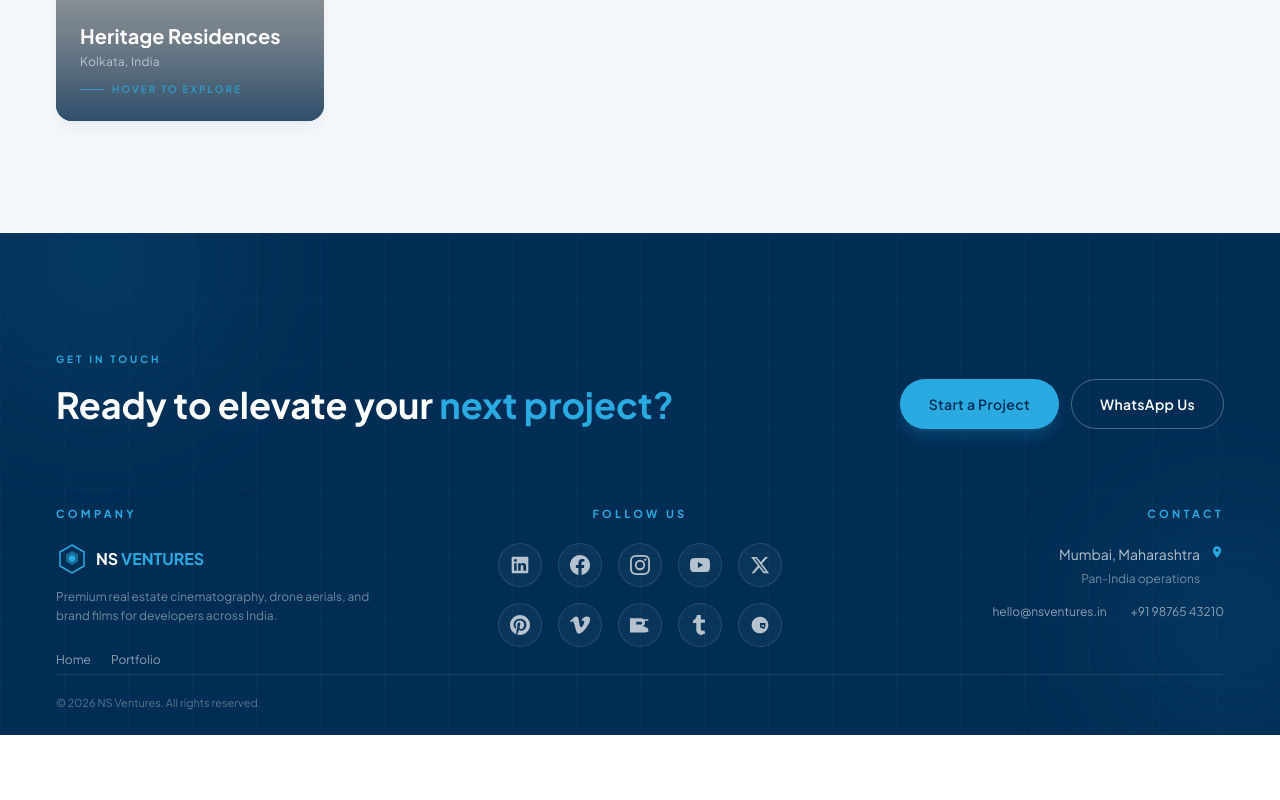
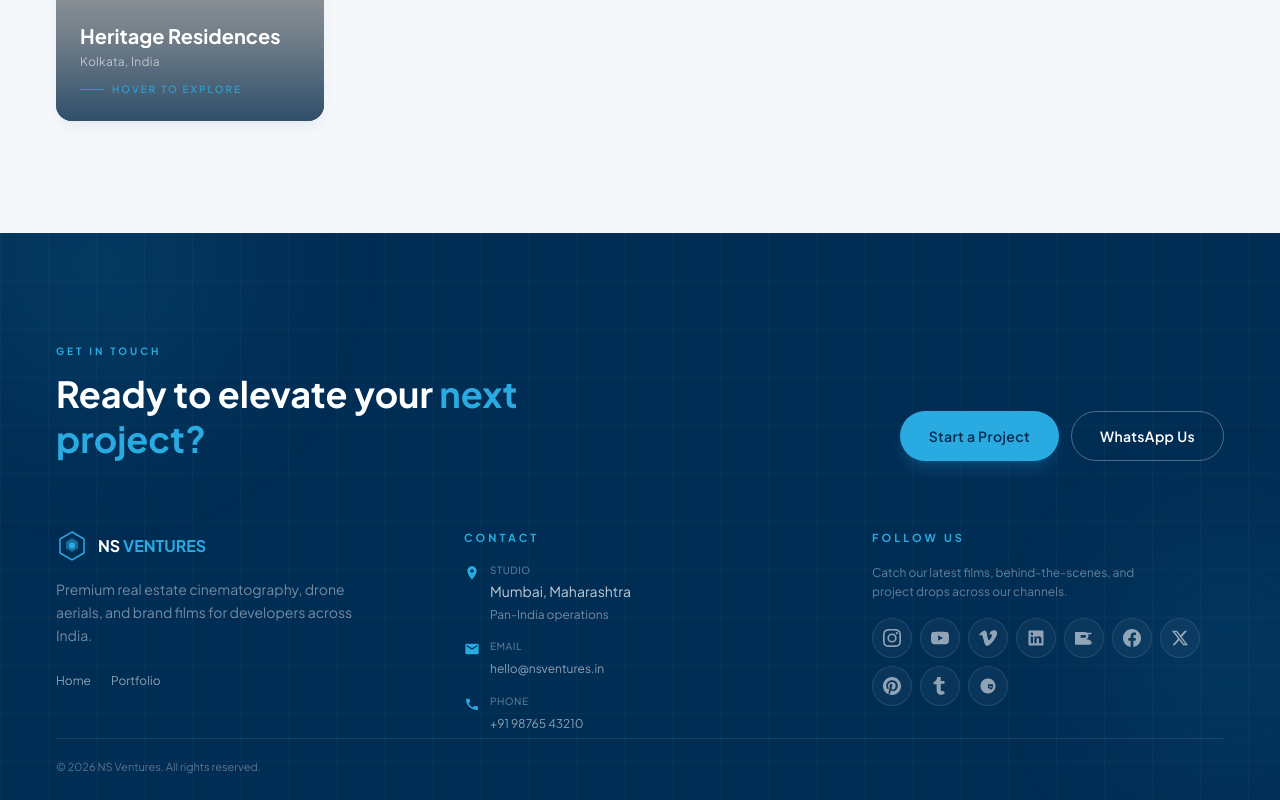
Before and after one commit to anmolns/nsv-portfolio, a React (Vite) app: page / in a window 1280 px wide. Shown: the part 2515-3315 px from the top of the page. Before the commit the page ends 3250 px from the top, so only its background shows below. Built offline with nearby package versions, Linux system fonts and the light colour scheme; grey boxes are pictures that could not be loaded.

Commit message:
Update social media links in Footer component: replaced LinkedIn with Instagram, Facebook with YouTube, Instagram with Vimeo, and added Behance. Adjusted SVG icons for new links.

```diff
--- a/src/components/layout/Footer.tsx
+++ b/src/components/layout/Footer.tsx
@@ -1,5 +1,4 @@
 import { useEffect, useRef, useState, type ReactNode } from 'react'
-import { motion } from 'framer-motion'
 import gsap from 'gsap'
 import { ScrollTrigger } from 'gsap/ScrollTrigger'
 import { MagneticButton } from '../ui/Motion'
@@ -16,28 +15,10 @@ const navLinks = [
 
 const socialLinks = [
   {
-    label: 'LinkedIn',
-    href: 'https://linkedin.com/company/nsventures',
-    icon: (
-      <svg width="20" height="20" viewBox="0 0 24 24" fill="currentColor" aria-hidden>
-        <path d="M20.5 2h-17A1.5 1.5 0 002 3.5v17A1.5 1.5 0 003.5 22h17a1.5 1.5 0 001.5-1.5v-17A1.5 1.5 0 0020.5 2zM8 19H5v-9h3zM6.5 8.25A1.75 1.75 0 118.3 6.5a1.78 1.78 0 01-1.8 1.75zM19 19h-3v-4.6c0-1.1-.02-2.5-1.5-2.5-1.5 0-1.7 1.2-1.7 2.4V19h-3v-9h2.9v1.2h.04a3.2 3.2 0 012.9-1.6c3.1 0 3.7 2 3.7 4.6V19z" />
-      </svg>
-    ),
-  },
-  {
-    label: 'Facebook',
-    href: 'https://facebook.com/nsventures',
-    icon: (
-      <svg width="20" height="20" viewBox="0 0 24 24" fill="currentColor" aria-hidden>
-        <path d="M24 12.073C24 5.405 18.627 0 12 0S0 5.405 0 12.073C0 18.1 4.388 23.094 10.125 24v-8.437H7.078v-3.49h3.047V9.43c0-3.007 1.792-4.669 4.533-4.669 1.312 0 2.686.235 2.686.235v2.953H15.83c-1.491 0-1.956.925-1.956 1.874v2.25h3.328l-.532 3.49h-2.796V24C19.612 23.094 24 18.1 24 12.073z" />
-      </svg>
-    ),
-  },
-  {
     label: 'Instagram',
     href: 'https://instagram.com/nsventures',
     icon: (
-      <svg width="20" height="20" viewBox="0 0 24 24" fill="currentColor" aria-hidden>
+      <svg width="18" height="18" viewBox="0 0 24 24" fill="currentColor" aria-hidden>
         <path d="M12 2.163c3.204 0 3.584.012 4.85.07 3.252.148 4.771 1.691 4.919 4.919.058 1.265.069 1.645.069 4.849 0 3.205-.012 3.584-.069 4.849-.149 3.225-1.664 4.771-4.919 4.919-1.266.058-1.644.07-4.85.07-3.204 0-3.584-.012-4.849-.07-3.26-.149-4.771-1.699-4.919-4.92-.058-1.265-.07-1.644-.07-4.849 0-3.204.013-3.583.07-4.849.149-3.227 1.664-4.771 4.919-4.919 1.266-.057 1.645-.069 4.849-.069zM12 0C8.741 0 8.333.014 7.053.072 2.695.272.273 2.69.073 7.052.014 8.333 0 8.741 0 12c0 3.259.014 3.668.072 4.948.2 4.358 2.618 6.78 6.98 6.98C8.333 23.986 8.741 24 12 24c3.259 0 3.668-.014 4.948-.072 4.354-.2 6.782-2.618 6.979-6.98.059-1.28.073-1.689.073-4.948 0-3.259-.014-3.667-.072-4.947-.196-4.354-2.617-6.78-6.979-6.98C15.668.014 15.259 0 12 0zm0 5.838a6.162 6.162 0 100 12.324 6.162 6.162 0 000-12.324zM12 16a4 4 0 110-8 4 4 0 010 8zm6.406-11.845a1.44 1.44 0 100 2.881 1.44 1.44 0 000-2.881z" />
       </svg>
     ),
@@ -46,8 +27,44 @@ const socialLinks = [
     label: 'YouTube',
     href: 'https://youtube.com/@nsventures',
     icon: (
-      <svg width="20" height="20" viewBox="0 0 24 24" fill="currentColor" aria-hidden>
+      <svg width="18" height="18" viewBox="0 0 24 24" fill="currentColor" aria-hidden>
         <path d="M23.498 6.186a3.016 3.016 0 00-2.122-2.136C19.505 3.545 12 3.545 12 3.545s-7.505 0-9.377.505A3.017 3.017 0 00.502 6.186C0 8.07 0 12 0 12s0 3.93.502 5.814a3.016 3.016 0 002.122 2.136c1.871.505 9.376.505 9.376.505s7.505 0 9.377-.505a3.015 3.015 0 002.122-2.136C24 15.93 24 12 24 12s0-3.93-.502-5.814zM9.545 15.568V8.432L15.818 12l-6.273 3.568z" />
+      </svg>
+    ),
+  },
+  {
+    label: 'Vimeo',
+    href: 'https://vimeo.com/nsventures',
+    icon: (
+      <svg width="18" height="18" viewBox="0 0 24 24" fill="currentColor" aria-hidden>
+        <path d="M23.977 6.416c-.105 2.338-1.739 5.543-4.894 9.609-3.268 4.247-6.026 6.37-8.29 6.37-1.409 0-2.578-1.294-3.553-3.881L5.322 11.4C4.603 8.816 3.834 7.522 3.01 7.522c-.179 0-.806.378-1.881 1.132L0 7.197c1.185-1.044 2.351-2.084 3.501-3.128C5.08 2.701 6.266 1.984 7.055 1.91c1.867-.18 3.016 1.1 3.447 3.838.466 2.953.789 4.789.971 5.507.539 2.45 1.131 3.674 1.776 3.674.502 0 1.256-.796 2.265-2.385 1.004-1.589 1.54-2.797 1.612-3.628.144-1.371-.395-2.061-1.614-2.061-.574 0-1.167.121-1.777.391 1.186-3.819 3.436-5.673 6.762-5.559 2.473.08 3.778 1.52 3.892 4.294z" />
+      </svg>
+    ),
+  },
+  {
+    label: 'LinkedIn',
+    href: 'https://linkedin.com/company/nsventures',
+    icon: (
+      <svg width="18" height="18" viewBox="0 0 24 24" fill="currentColor" aria-hidden>
+        <path d="M20.5 2h-17A1.5 1.5 0 002 3.5v17A1.5 1.5 0 003.5 22h17a1.5 1.5 0 001.5-1.5v-17A1.5 1.5 0 0020.5 2zM8 19H5v-9h3zM6.5 8.25A1.75 1.75 0 118.3 6.5a1.78 1.78 0 01-1.8 1.75zM19 19h-3v-4.6c0-1.1-.02-2.5-1.5-2.5-1.5 0-1.7 1.2-1.7 2.4V19h-3v-9h2.9v1.2h.04a3.2 3.2 0 012.9-1.6c3.1 0 3.7 2 3.7 4.6V19z" />
+      </svg>
+    ),
+  },
+  {
+    label: 'Behance',
+    href: 'https://behance.net/nsventures',
+    icon: (
+      <svg width="18" height="18" viewBox="0 0 24 24" fill="currentColor" aria-hidden>
+        <path d="M22 7h-7V5h7v2zm1.726 10c-.442 2.391-2.777 4.004-5.726 4.004H0V4h12.837c2.855 0 5.15 1.66 5.15 4.855 0 2.22-1.214 3.942-3.066 4.66C20.94 14.408 22 16.156 22 18.5c0 .933-.274 1.85-.774 2.5zM7.5 11.5h5.5c.966 0 1.75-.784 1.75-1.75S13.966 8 13 8H7.5v3.5zm6 5.5H7.5V14H14c.966 0 1.75.784 1.75 1.75S14.966 17.5 14 17.5z" />
+      </svg>
+    ),
+  },
+  {
+    label: 'Facebook',
+    href: 'https://facebook.com/nsventures',
+    icon: (
+      <svg width="18" height="18" viewBox="0 0 24 24" fill="currentColor" aria-hidden>
+        <path d="M24 12.073C24 5.405 18.627 0 12 0S0 5.405 0 12.073C0 18.1 4.388 23.094 10.125 24v-8.437H7.078v-3.49h3.047V9.43c0-3.007 1.792-4.669 4.533-4.669 1.312 0 2.686.235 2.686.235v2.953H15.83c-1.491 0-1.956.925-1.956 1.874v2.25h3.328l-.532 3.49h-2.796V24C19.612 23.094 24 18.1 24 12.073z" />
       </svg>
     ),
   },
@@ -55,7 +72,7 @@ const socialLinks = [
     label: 'X',
     href: 'https://x.com/nsventures',
     icon: (
-      <svg width="20" height="20" viewBox="0 0 24 24" fill="currentColor" aria-hidden>
+      <svg width="18" height="18" viewBox="0 0 24 24" fill="currentColor" aria-hidden>
         <path d="M18.244 2.25h3.308l-7.227 8.26 8.502 11.24H16.17l-5.214-6.817L4.99 21.75H1.68l7.73-8.835L1.254 2.25H8.08l4.713 6.231zm-1.161 17.52h1.833L7.084 4.126H5.117z" />
       </svg>
     ),
@@ -64,26 +81,8 @@ const socialLinks = [
     label: 'Pinterest',
     href: 'https://pinterest.com/nsventures',
     icon: (
-      <svg width="20" height="20" viewBox="0 0 24 24" fill="currentColor" aria-hidden>
+      <svg width="18" height="18" viewBox="0 0 24 24" fill="currentColor" aria-hidden>
         <path d="M12 0C5.373 0 0 5.372 0 12c0 5.084 3.163 9.426 7.627 11.174-.105-.949-.2-2.405.042-3.441.218-.937 1.407-5.965 1.407-5.965s-.359-.719-.359-1.782c0-1.668.967-2.914 2.171-2.914 1.023 0 1.518.769 1.518 1.69 0 1.029-.655 2.568-.994 3.995-.283 1.194.599 2.169 1.777 2.169 2.133 0 3.772-2.249 3.772-5.495 0-2.873-2.064-4.882-5.012-4.882-3.414 0-5.418 2.561-5.418 5.207 0 1.031.397 2.138.893 2.738a.36.36 0 01.083.345l-.333 1.36c-.053.22-.174.267-.402.161-1.499-.698-2.436-2.889-2.436-4.649 0-3.785 2.75-7.262 7.929-7.262 4.163 0 7.398 2.967 7.398 6.931 0 4.136-2.607 7.464-6.227 7.464-1.216 0-2.359-.631-2.75-1.378l-.748 2.853c-.271 1.043-1.002 2.35-1.492 3.146C9.57 23.812 10.763 24 12 24c6.627 0 12-5.373 12-12 0-6.628-5.373-12-12-12z" />
-      </svg>
-    ),
-  },
-  {
-    label: 'Vimeo',
-    href: 'https://vimeo.com/nsventures',
-    icon: (
-      <svg width="20" height="20" viewBox="0 0 24 24" fill="currentColor" aria-hidden>
-        <path d="M23.977 6.416c-.105 2.338-1.739 5.543-4.894 9.609-3.268 4.247-6.026 6.37-8.29 6.37-1.409 0-2.578-1.294-3.553-3.881L5.322 11.4C4.603 8.816 3.834 7.522 3.01 7.522c-.179 0-.806.378-1.881 1.132L0 7.197c1.185-1.044 2.351-2.084 3.501-3.128C5.08 2.701 6.266 1.984 7.055 1.91c1.867-.18 3.016 1.1 3.447 3.838.466 2.953.789 4.789.971 5.507.539 2.45 1.131 3.674 1.776 3.674.502 0 1.256-.796 2.265-2.385 1.004-1.589 1.54-2.797 1.612-3.628.144-1.371-.395-2.061-1.614-2.061-.574 0-1.167.121-1.777.391 1.186-3.819 3.436-5.673 6.762-5.559 2.473.08 3.778 1.52 3.892 4.294z" />
-      </svg>
-    ),
-  },
-  {
-    label: 'Behance',
-    href: 'https://behance.net/nsventures',
-    icon: (
-      <svg width="20" height="20" viewBox="0 0 24 24" fill="currentColor" aria-hidden>
-        <path d="M22 7h-7V5h7v2zm1.726 10c-.442 2.391-2.777 4.004-5.726 4.004H0V4h12.837c2.855 0 5.15 1.66 5.15 4.855 0 2.22-1.214 3.942-3.066 4.66C20.94 14.408 22 16.156 22 18.5c0 .933-.274 1.85-.774 2.5zM7.5 11.5h5.5c.966 0 1.75-.784 1.75-1.75S13.966 8 13 8H7.5v3.5zm6 5.5H7.5V14H14c.966 0 1.75.784 1.75 1.75S14.966 17.5 14 17.5z" />
       </svg>
     ),
   },
@@ -91,7 +90,7 @@ const socialLinks = [
     label: 'Tumblr',
     href: 'https://tumblr.com/nsventures',
     icon: (
-      <svg width="20" height="20" viewBox="0 0 24 24" fill="currentColor" aria-hidden>
+      <svg width="18" height="18" viewBox="0 0 24 24" fill="currentColor" aria-hidden>
         <path d="M14.563 24c-5.093 0-7.031-3.756-7.031-6.411V9.747H3.506V6.648c3.63-1.313 4.512-4.596 4.71-6.469C8.242 0 9.85 0 9.85 0h3.131v5.337h4.969v3.823h-4.969v7.48c.016 1.001.375 2.371 2.207 2.371h.09c.631-.02 1.486-.205 1.936-.419l1.156 3.425c-.436.636-2.4 1.374-4.156 1.404h-.178l.011.043z" />
       </svg>
     ),
@@ -100,12 +99,12 @@ const socialLinks = [
     label: 'Google',
     href: 'https://g.page/nsventures',
     icon: (
-      <svg width="20" height="20" viewBox="0 0 24 24" fill="currentColor" aria-hidden>
+      <svg width="18" height="18" viewBox="0 0 24 24" fill="currentColor" aria-hidden>
         <path d="M12 2C6.48 2 2 6.48 2 12s4.48 10 10 10 10-4.48 10-10S17.52 2 12 2zm4.64 10.36H12v-2.73h6.5c.09.55.14 1.12.14 1.72 0 2.01-.54 3.9-1.49 5.52L12 14.77v-2.73l4.64 2.68A6.96 6.96 0 0016.64 12.36z" />
       </svg>
     ),
   },
-]
+] as const
 
 function LogoMark({ className }: { className?: string }) {
   return (
@@ -119,17 +118,16 @@ function LogoMark({ className }: { className?: string }) {
 
 function SectionHeading({
   children,
-  align = 'left',
+  className,
 }: {
   children: ReactNode
-  align?: 'left' | 'center' | 'right'
+  className?: string
 }) {
   return (
     <h3
       className={cn(
-        'text-[11px] tracking-[0.3em] uppercase text-cyan font-bold mb-5',
-        align === 'center' && 'text-center w-full',
-        align === 'right' && 'md:text-right',
+        'text-[11px] tracking-[0.28em] uppercase text-cyan font-bold mb-4',
+        className,
       )}
     >
       {children}
@@ -137,53 +135,48 @@ function SectionHeading({
   )
 }
 
-const socialContainer = {
-  hidden: {},
-  visible: {
-    transition: { staggerChildren: 0.06, delayChildren: 0.1 },
-  },
+function ContactItem({
+  icon,
+  label,
+  children,
+}: {
+  icon: ReactNode
+  label: string
+  children: ReactNode
+}) {
+  return (
+    <div className="flex items-start gap-2.5">
+      <span className="text-cyan shrink-0 mt-0.5" aria-hidden>
+        {icon}
+      </span>
+      <div className="min-w-0">
+        <p className="text-[10px] tracking-wider uppercase text-white/35 font-medium mb-0.5">
+          {label}
+        </p>
+        <div className="text-sm text-white/75 font-light leading-relaxed">{children}</div>
+      </div>
+    </div>
+  )
 }
 
-const socialItem = {
-  hidden: { opacity: 0, y: 14, scale: 0.85 },
-  visible: {
-    opacity: 1,
-    y: 0,
-    scale: 1,
-    transition: { duration: 0.45, ease: [0.22, 1, 0.36, 1] as const },
-  },
-}
-
-function SocialGrid() {
+function SocialLinks() {
   return (
-    <motion.div
-      className="grid grid-cols-5 gap-3 sm:gap-4"
-      variants={socialContainer}
-      initial="hidden"
-      whileInView="visible"
-      viewport={{ once: true, margin: '-40px' }}
-    >
+    <div className="flex flex-wrap gap-2">
       {socialLinks.map((social) => (
-        <motion.a
+        <a
           key={social.label}
           href={social.href}
           target="_blank"
           rel="noopener noreferrer"
           aria-label={social.label}
           title={social.label}
-          variants={socialItem}
-          className="group relative flex items-center justify-center w-10 h-10 sm:w-11 sm:h-11 rounded-full border border-white/12 bg-white/[0.04] text-white/70 transition-colors duration-300 hover:border-cyan/50 hover:bg-cyan/10 hover:text-cyan hover:shadow-lg hover:shadow-cyan/20"
-          whileHover={{ scale: 1.12, y: -3 }}
-          whileTap={{ scale: 0.94 }}
+          className="group flex items-center justify-center w-10 h-10 rounded-full border border-white/10 bg-white/[0.04] text-white/55 transition-all duration-300 hover:border-cyan/40 hover:bg-cyan/10 hover:text-cyan hover:shadow-md hover:shadow-cyan/10"
           data-cursor="pointer"
         >
-          <span className="absolute inset-0 rounded-full bg-cyan/20 scale-0 group-hover:scale-100 opacity-0 group-hover:opacity-100 transition-all duration-300 blur-md" />
-          <span className="relative [&_svg]:w-[18px] [&_svg]:h-[18px] sm:[&_svg]:w-5 sm:[&_svg]:h-5">
           {social.icon}
-          </span>
-        </motion.a>
+        </a>
       ))}
-    </motion.div>
+    </div>
   )
 }
 
@@ -224,6 +217,7 @@ export function Footer() {
   const footerRef = useRef<HTMLElement>(null)
   const ctaRef = useRef<HTMLDivElement>(null)
   const gridRef = useRef<HTMLDivElement>(null)
+  const wordmarkRef = useRef<HTMLDivElement>(null)
   const lineRef = useRef<HTMLDivElement>(null)
   const reducedMotion = usePrefersReducedMotion()
 
@@ -262,6 +256,24 @@ export function Footer() {
             scrollTrigger: {
               trigger: gridRef.current,
               start: 'top 90%',
+              once: true,
+            },
+          },
+        )
+      }
+
+      if (wordmarkRef.current) {
+        gsap.fromTo(
+          wordmarkRef.current,
+          { opacity: 0, scale: 0.96 },
+          {
+            opacity: 1,
+            scale: 1,
+            duration: 1.1,
+            ease: 'power3.out',
+            scrollTrigger: {
+              trigger: footer,
+              start: 'top 85%',
               once: true,
             },
           },
@@ -319,24 +331,35 @@ export function Footer() {
       <div className="footer-glow-2 pointer-events-none absolute top-1/2 -right-20 w-[240px] h-[240px] rounded-full bg-cyan/8 blur-[70px]" />
 
       <div
-        className="pointer-events-none absolute inset-0 opacity-[0.04]"
+        className="pointer-events-none absolute inset-0 opacity-[0.055]"
         style={{
           backgroundImage:
             'linear-gradient(rgba(255,255,255,0.6) 1px, transparent 1px), linear-gradient(90deg, rgba(255,255,255,0.6) 1px, transparent 1px)',
-          backgroundSize: '64px 64px',
+          backgroundSize: '48px 48px',
         }}
       />
 
-      <div className="relative w-full px-5 sm:px-8 lg:px-10 xl:px-14 pt-14 lg:pt-16 pb-6">
-        <div ref={ctaRef} className="mb-10 lg:mb-12">
+      <div className="relative z-10 w-full px-5 sm:px-8 lg:px-10 xl:px-14 pt-12 lg:pt-14 pb-6">
+        <div ref={ctaRef} className="mb-8 lg:mb-10">
           <span className="inline-block text-[10px] tracking-[0.3em] uppercase text-cyan font-bold mb-3">
             Get in touch
           </span>
-          <div className="flex flex-col lg:flex-row lg:items-center lg:justify-between gap-5 lg:gap-8">
-            <h2 className="font-display text-2xl sm:text-3xl lg:text-4xl font-bold text-white leading-tight max-w-2xl">
+          <div className="flex flex-col xl:flex-row xl:items-end xl:justify-between gap-5 xl:gap-10">
+            <div className="flex flex-col sm:flex-row sm:items-end gap-4 sm:gap-6 lg:gap-10 flex-1 min-w-0">
+              <h2 className="font-display text-2xl sm:text-3xl lg:text-4xl font-bold text-white leading-tight max-w-xl shrink-0">
                 Ready to elevate your{' '}
                 <span className="text-cyan">next project?</span>
               </h2>
+              {/* <p
+                ref={wordmarkRef}
+                className="font-display font-bold leading-none tracking-tight whitespace-nowrap select-none pointer-events-none shrink-0"
+                style={{ fontSize: 'clamp(2.75rem, 9vw, 6rem)' }}
+                aria-hidden
+              >
+                <span className="text-white/[0.07]">NS </span>
+                <span className="text-cyan/[0.11]">VENTURES</span>
+              </p> */}
+            </div>
             <div className="flex flex-wrap gap-3 shrink-0">
               <MagneticButton
                 variant="primary"
@@ -363,28 +386,31 @@ export function Footer() {
           className="h-px w-full bg-gradient-to-r from-cyan/30 via-cyan/20 to-transparent origin-left mb-8 lg:mb-10"
         />
 
-        <div ref={gridRef} className="grid grid-cols-1 md:grid-cols-3 gap-10 lg:gap-12 items-start mb-8 lg:mb-10">
-          {/* Brand */}
+        <div
+          ref={gridRef}
+          className="grid grid-cols-1 md:grid-cols-3 gap-x-10 gap-y-10 lg:gap-x-14 mb-8 lg:mb-10 items-start"
+        >
+          {/* Company */}
           <div>
-            <SectionHeading>Company</SectionHeading>
+            {/* <SectionHeading>Company</SectionHeading> */}
             <a
               href="#home"
               onClick={(e) => {
                 e.preventDefault()
                 document.getElementById('home')?.scrollIntoView({ behavior: 'smooth' })
               }}
-              className="inline-flex items-center gap-2 text-cyan mb-3"
+              className="inline-flex items-center gap-2.5 mb-4"
               data-cursor="pointer"
             >
-              <LogoMark />
+              <LogoMark className="text-cyan" />
               <span className="font-display text-base font-bold text-white">
                 NS <span className="text-cyan">VENTURES</span>
               </span>
             </a>
-            <p className="text-white/45 text-xs leading-relaxed font-light max-w-xs">
+            <p className="text-white/45 text-sm leading-relaxed font-light max-w-xs mb-5">
               Premium real estate cinematography, drone aerials, and brand films for developers across India.
             </p>
-            <ul className="flex flex-wrap gap-x-5 gap-y-2 mt-5">
+            <ul className="flex flex-wrap gap-x-5 gap-y-2">
               {navLinks.map((link) => (
                 <li key={link.href}>
                   <FooterLink href={link.href}>{link.label}</FooterLink>
@@ -393,36 +419,57 @@ export function Footer() {
             </ul>
           </div>
 
-          {/* Social — center column */}
-          <div className="flex flex-col items-center md:px-2">
-            <SectionHeading align="center">Follow us</SectionHeading>
-            <SocialGrid />
-          </div>
-
-          {/* Contact & address */}
-          <div className="md:text-right">
-            <SectionHeading align="right">Contact</SectionHeading>
-
-            <div className="space-y-3">
-              <div className="flex items-start gap-2.5 md:justify-end">
-                <svg width="14" height="14" viewBox="0 0 24 24" fill="currentColor" className="text-cyan shrink-0 mt-0.5 md:order-2" aria-hidden>
+          {/* Contact */}
+          <div>
+            <SectionHeading>Contact</SectionHeading>
+            <div className="space-y-4">
+              <ContactItem
+                label="Studio"
+                icon={
+                  <svg width="16" height="16" viewBox="0 0 24 24" fill="currentColor">
                     <path d="M12 2C8.13 2 5 5.13 5 9c0 5.25 7 13 7 13s7-7.75 7-13c0-3.87-3.13-7-7-7zm0 9.5a2.5 2.5 0 110-5 2.5 2.5 0 010 5z" />
                   </svg>
-                <p className="text-white/70 text-sm font-light leading-relaxed md:text-right">
-                  Mumbai, Maharashtra<br />
-                  <span className="text-white/45 text-xs">Pan-India operations</span>
-                </p>
-              </div>
+                }
+              >
+                <p>Mumbai, Maharashtra</p>
+                <p className="text-white/45 text-xs mt-1">Pan-India operations</p>
+              </ContactItem>
 
-              <div className="flex flex-col sm:flex-row md:justify-end gap-3 sm:gap-6 pt-1">
+              <ContactItem
+                label="Email"
+                icon={
+                  <svg width="16" height="16" viewBox="0 0 24 24" fill="currentColor">
+                    <path d="M20 4H4a2 2 0 00-2 2v12a2 2 0 002 2h16a2 2 0 002-2V6a2 2 0 00-2-2zm0 4l-8 5-8-5V6l8 5 8-5v2z" />
+                  </svg>
+                }
+              >
                 <FooterLink href="mailto:hello@nsventures.in" external>
                   hello@nsventures.in
                 </FooterLink>
+              </ContactItem>
+
+              <ContactItem
+                label="Phone"
+                icon={
+                  <svg width="16" height="16" viewBox="0 0 24 24" fill="currentColor">
+                    <path d="M6.62 10.79a15.05 15.05 0 006.59 6.59l2.2-2.2a1 1 0 011.01-.24c1.12.37 2.33.57 3.57.57a1 1 0 011 1V20a1 1 0 01-1 1C10.07 21 3 13.93 3 5a1 1 0 011-1h3.5a1 1 0 011 1c0 1.25.2 2.45.57 3.57a1 1 0 01-.25 1.01l-2.2 2.21z" />
+                  </svg>
+                }
+              >
                 <FooterLink href="tel:+919876543210" external>
                   +91 98765 43210
                 </FooterLink>
+              </ContactItem>
             </div>
           </div>
+
+          {/* Social */}
+          <div>
+            <SectionHeading>Follow us</SectionHeading>
+            <p className="text-white/40 text-xs font-light leading-relaxed mb-4 max-w-[280px]">
+              Catch our latest films, behind-the-scenes, and project drops across our channels.
+            </p>
+            <SocialLinks />
           </div>
         </div>
 
```
Lines whose indentation alone changed are shown as unchanged.
